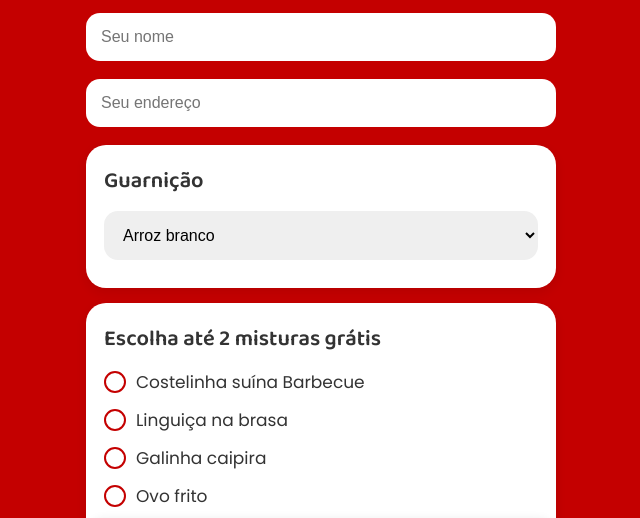
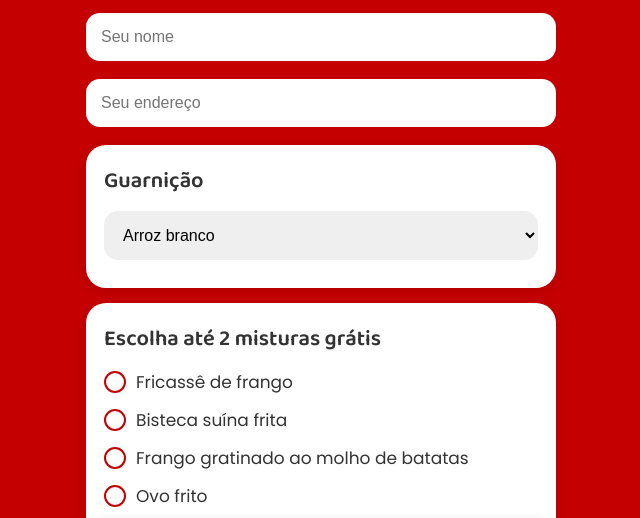
Before and after one commit to GenesisApps123/meu-pratinho-pedidos-online, a plain HTML site: page index.html in a window 1280 px wide. Shown: the part 208-726 px from the top of the page, without its empty margins (319-959 px from the left). Drawn offline with Linux system fonts and the light colour scheme.

Commit message:
Update index.html

```diff
--- a/index.html
+++ b/index.html
@@ -57,21 +57,21 @@ MONTE SEU ALMOÇO
 <small class="erro" id="erro-mistura"></small>
 
 <label class="check">
-<input type="checkbox" class="mistura" value="Costelinha suína Barbecue">
+<input type="checkbox" class="mistura" value="Fricassê de frango">
 <span></span>
-Costelinha suína Barbecue
+Fricassê de frango
 </label>
 
 <label class="check">
-<input type="checkbox" class="mistura" value="Linguiça na brasa">
+<input type="checkbox" class="mistura" value="Bisteca suína frita">
 <span></span>
-Linguiça na brasa
+Bisteca suína frita
 </label>
 
 <label class="check">
-<input type="checkbox" class="mistura" value="Galinha caipira">
+<input type="checkbox" class="mistura" value="Frango gratinado ao molho de batatas">
 <span></span>
-Galinha caipira
+Frango gratinado ao molho de batatas
 </label>
 
 <label class="check">
```
